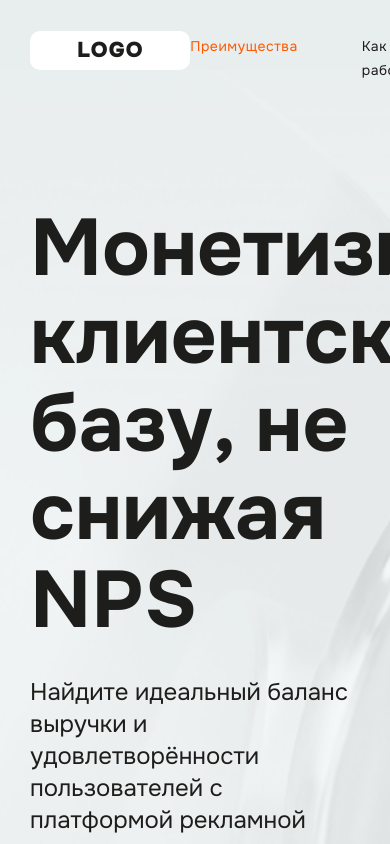
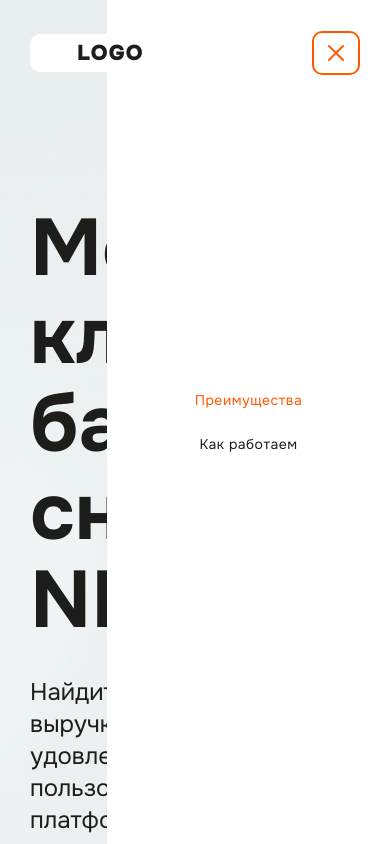
Before and after one commit to Mento1oS/getShopTV, a Next.js app: page / in a window 390 px wide. Shown: the top 844 px of the page. Built offline with nearby package versions, Linux system fonts and the light colour scheme.

Commit message:
added burger

```diff
--- a/src/components/Header/Header.module.scss
+++ b/src/components/Header/Header.module.scss
@@ -4,9 +4,19 @@
   position: fixed;
   background: none;
   z-index: 50;
-  height: 65px;
   width: 100%;
-  min-height: 84px;
+  height: 100vh;
+}
+
+.wrapper {
+  position: relative;
+}
+
+.container {
+  margin-top: -31px;
+  padding-top: 31px;
+  width: 100%;
+  min-height: 65px;
 }
 
 .flex {
@@ -16,13 +26,12 @@
   max-width: var(--container-width);
   width: 100%;
   align-items: center;
-  padding: 0 30px;
+  padding: 0 30px 16px 30px;
 }
 
 .logoLink {
   border-radius: 10px;
   background: rgb(255, 255, 255);
-  margin-bottom: 16px;
   outline: none;
   border: none;
   padding: 1px 47px;
@@ -60,18 +69,69 @@
 
 .burger {
   display: none;
+  padding: 11px 11px;
+  border: 2px solid  var(--orange);
+  border-radius: 10px;
+}
+
+.burgerLine {
+  width: 21.52px;
+  height: 2px;
+  background-color: var(--orange);
+  border-radius: 1px;
+  &.clicked:nth-child(1) {
+    transform: rotate(45deg) translate(5.5px,5.5px);
+    transition: ease-out 0.5s;
+  }
+  &.clicked:nth-child(2) {
+    transform: scale(0.1);
+    transition: ease-out 0.5s;
+  }
+  &.clicked:nth-child(3) {
+    transform: rotate(-45deg) translate(5.5px,-5.5px);
+    transition: ease-out 0.5s;
+  }
+
+  &.unclicked {
+    transform: rotate(0) translate(0);
+    transition: cubic-bezier(0.175, 0.885, 0.32, 1.275) 0.5s;
+  }
+}
+
+.menu {
+  display: none;
+  position: absolute;
+  right: 0;
+  width: 283px;
+  z-index: -1;
+  height: 100vh;
+  background-color: var(--white);
+  top: 0;
+  overflow-y: hidden;
 }
 
 .dropShadow {
   box-shadow: 0 5px 5px 0 rgba(164, 173, 172, 0.25);
   backdrop-filter: blur(5px);
   background: rgba(232, 237, 238, 0.75);
-  //background-color: var(--gray-3);
 }
 
 .isInViewPort {
-  a{
+  a {
     color: var(--orange);
   }
+}
 
+@media (max-width: 1160px) {
+  .burger {
+    display: flex;
+    flex-direction: column;
+    gap: 6px;
+  }
+  .menu{
+    display: block;
+  }
+  .nav {
+    display: none;
+  }
 }
--- a/src/components/Header/Header.tsx
+++ b/src/components/Header/Header.tsx
@@ -2,19 +2,23 @@
 import cls from './Header.module.scss'
 import Link from "next/link";
 import {useEffect, useState} from "react";
+import {Menu} from "@/components/Menu/Menu";
 
 interface HeaderProps {
     className?: string;
 }
 
-type InViewPort = 'none' | 'advantages' | 'reviews';
-
 export const Header = ({className}: HeaderProps) => {
     const [top, setTop] = useState(true);
     const [inViewPort, setInViewport] = useState(0);
+    const [isBurgerOpen, setIsBurgerOpen] = useState(true);
+
     useEffect(() => {
         const scrollHandler = () => {
             window.scrollY > 1 ? setTop(false) : setTop(true);
+            if (Math.max(document.documentElement.clientWidth || 0, window.innerWidth || 0) > 1160) {
+                setIsBurgerOpen(false);
+            }
         };
         window.addEventListener('scroll', scrollHandler);
         return () => window.removeEventListener('scroll', scrollHandler);
@@ -42,9 +46,14 @@ export const Header = ({className}: HeaderProps) => {
         return () => window.removeEventListener('scroll', isElementVisible);
     }, []);
 
+    const toggleMenu = () => {
+        setIsBurgerOpen((prev) => !prev);
+    }
 
     return (
-        <div className={`${cls.Header} ${!top ? cls.dropShadow : ''}`}>
+        <div className={cls.Header}>
+            <div className={cls.wrapper}>
+                <div className={`${cls.container} ${!top && !isBurgerOpen ? cls.dropShadow : ''}`}>
                     <div className={cls.flex}>
                         <Link className={cls.logoLink} href={'/'}>
                             LOGO
@@ -61,9 +70,16 @@ export const Header = ({className}: HeaderProps) => {
                                 </Link>
                             </div>
                         </div>
-                <div className={cls.burger}>
-                    burger
+                        <div className={cls.burger} onClick={toggleMenu}>
+                            <div className={`${cls.burgerLine} ${isBurgerOpen ? cls.clicked : cls.unclicked}`}></div>
+                            <div className={`${cls.burgerLine} ${isBurgerOpen ? cls.clicked : cls.unclicked}`}></div>
+                            <div className={`${cls.burgerLine} ${isBurgerOpen ? cls.clicked : cls.unclicked}`}></div>
                         </div>
+                    </div>
+                </div>
+                {isBurgerOpen ? <div className={cls.menu}>
+                    <Menu inViewPort={inViewPort}/>
+                </div> : ''}
             </div>
         </div>
     );
--- a/src/components/Menu/Menu.module.scss
+++ b/src/components/Menu/Menu.module.scss
@@ -1,3 +1,34 @@
 .Menu{
+  height: 100%;
+}
+.flex{
+  height: 100%;
+  display: flex;
+  justify-content: center;
+  align-items: center;
+  flex-direction: column;
+  gap: 20px;
+  font-size: var(--btn-font-size);
+  line-height: var(--btn-line-height);
+  letter-spacing: var(--btn-letter-spacing);
 
+  a {
+    color: var(--black);
+    cursor: pointer;
+
+    &:hover {
+      color: var(--orange);
+    }
+
+    &:active {
+      color: var(--orange);
+      text-decoration: underline;
+    }
+  }
 }
+
+.isInViewPort {
+  a {
+    color: var(--orange);
+  }
+}
--- a/src/components/Menu/Menu.tsx
+++ b/src/components/Menu/Menu.tsx
@@ -1,12 +1,25 @@
 import cls from './Menu.module.scss'
+import Link from "next/link";
 
 interface MenuProps {
     className?: string;
+    inViewPort: number;
 }
-export const Menu = ({}: MenuProps) => {
+export const Menu = ({inViewPort}: MenuProps) => {
     return (
         <div className={cls.Menu}>
-
+            <div className={cls.flex}>
+                <div className={inViewPort === 1 ? cls.isInViewPort : ''}>
+                    <Link href={'#advantages'}>
+                        Преимущества
+                    </Link>
+                </div>
+                <div className={inViewPort === 2 ? cls.isInViewPort : ''}>
+                    <Link href={'#reviews'}>
+                        Как работаем
+                    </Link>
+                </div>
+            </div>
         </div>
     );
 };
```
Lines whose indentation alone changed are shown as unchanged.
